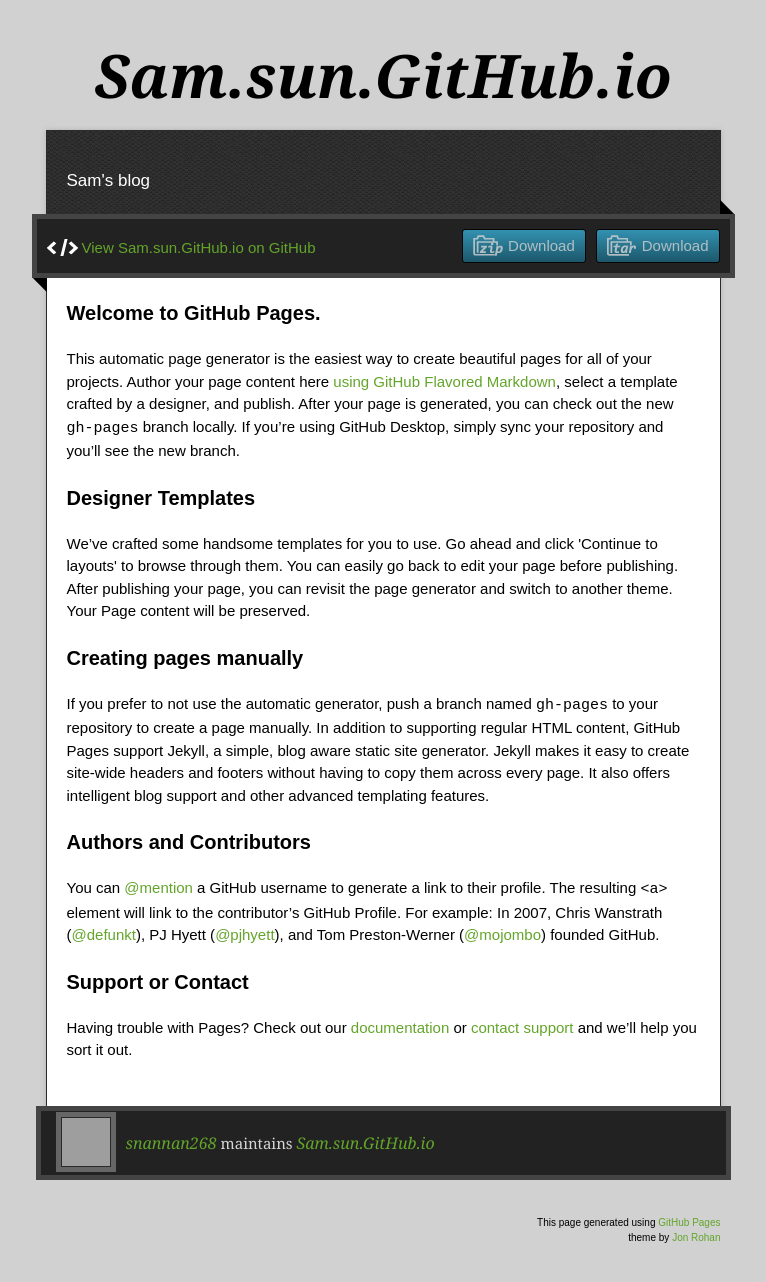
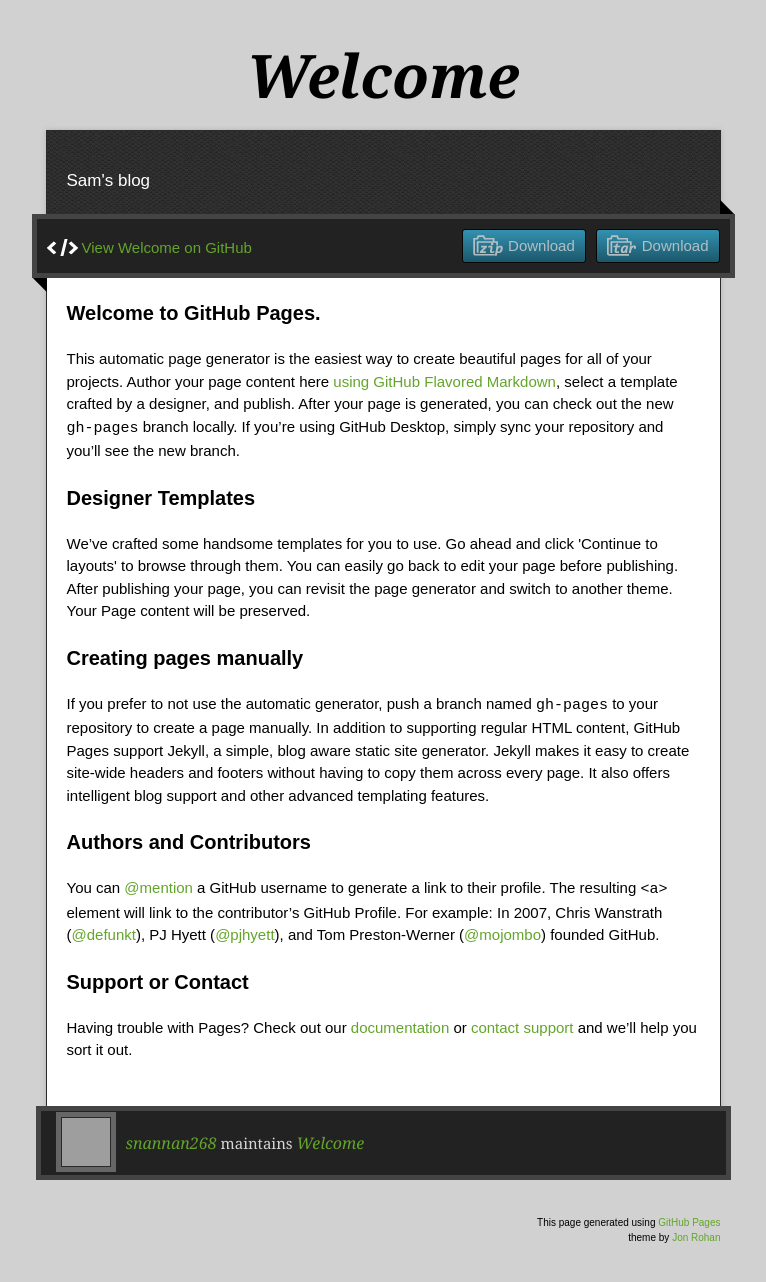
Before and after one commit to snannan268/sam.sun.github.io, a plain HTML site: page index.html in a window 1280 px wide. Shown: the whole page, without its empty margins (257-1023 px from the left). Drawn offline with nearby package versions, Linux system fonts and the light colour scheme; grey boxes are pictures that could not be loaded.

```diff
--- a/index.html
+++ b/index.html
@@ -11,7 +11,7 @@
   <script type="text/javascript" src="https://ajax.googleapis.com/ajax/libs/jquery/1.7.1/jquery.min.js"></script>
   <script type="text/javascript" src="javascripts/script.js"></script>
 
-  <title>Sam.sun.GitHub.io</title>
+  <title>Welcome</title>
   <meta name="description" content="Sam&#39;s blog">
 
   <meta name="viewport" content="width=device-width,initial-scale=1">
@@ -22,7 +22,7 @@
 
   <div class="wrapper">
     <header>
-      <h1 class="title">Sam.sun.GitHub.io</h1>
+      <h1 class="title">Welcome</h1>
     </header>
     <div id="container">
       <p class="tagline">Sam&#39;s blog</p>
@@ -31,7 +31,7 @@
         <div class="inner">
           <a href="https://github.com/snannan268/sam.sun.github.io/tarball/master" class="download-button tar"><span>Download</span></a>
           <a href="https://github.com/snannan268/sam.sun.github.io/zipball/master" class="download-button zip"><span>Download</span></a>
-          <a href="https://github.com/snannan268/sam.sun.github.io" class="code">View Sam.sun.GitHub.io on GitHub</a>
+          <a href="https://github.com/snannan268/sam.sun.github.io" class="code">View Welcome on GitHub</a>
         </div>
         <span class="blc"></span><span class="trc"></span>
         </div>
@@ -65,7 +65,7 @@
     </div>
     <footer>
       <div class="owner">
-      <p><a href="https://github.com/snannan268" class="avatar"><img src="https://avatars3.githubusercontent.com/u/5644232?v=3&amp;s=60" width="48" height="48"></a> <a href="https://github.com/snannan268">snannan268</a> maintains <a href="https://github.com/snannan268/sam.sun.github.io">Sam.sun.GitHub.io</a></p>
+      <p><a href="https://github.com/snannan268" class="avatar"><img src="https://avatars3.githubusercontent.com/u/5644232?v=3&amp;s=60" width="48" height="48"></a> <a href="https://github.com/snannan268">snannan268</a> maintains <a href="https://github.com/snannan268/sam.sun.github.io">Welcome</a></p>
 
 
       </div>
```
Also changed, not shown: params.json (+1 -1 lines).
